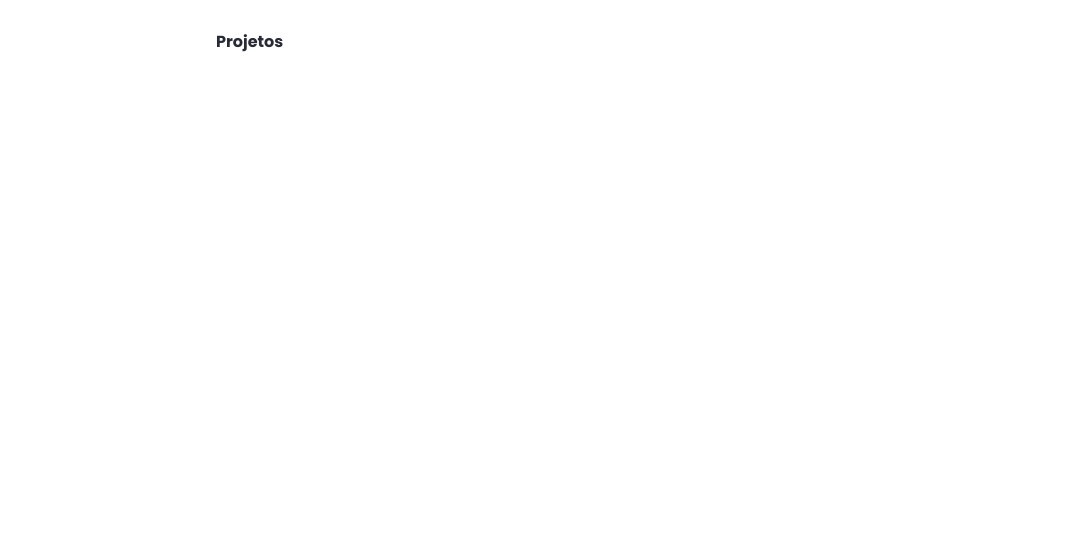
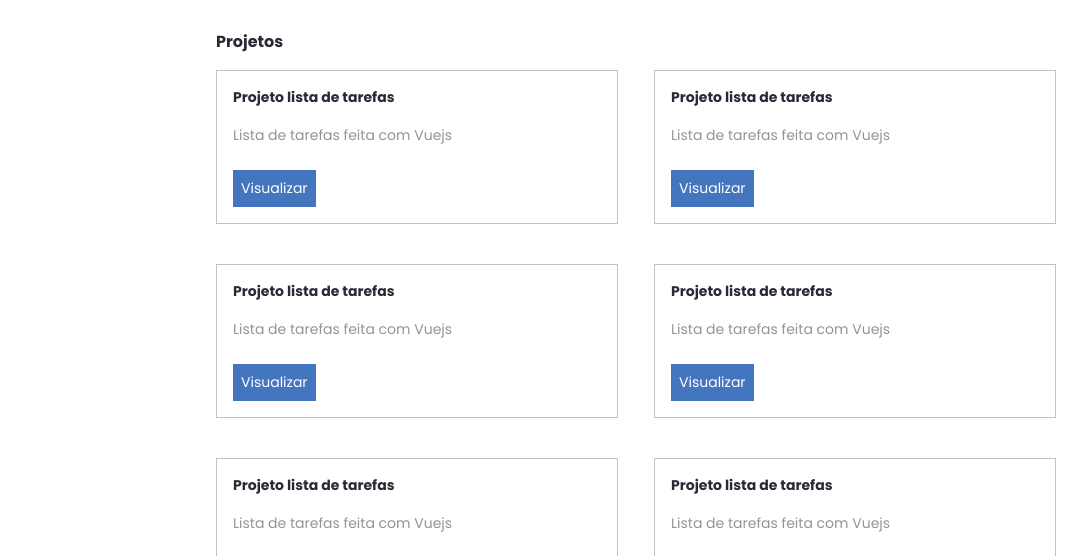
Before and after one commit to anameneiro/portfolio-styled-components, a React (Create React App) app: page / in a window 1280 px wide. Shown: the part 396-952 px from the top of the page, without its empty margins (96-1183 px from the left). Before the commit the page ends 800 px from the top, so only its background shows below. Built offline with nearby package versions, Linux system fonts and the light colour scheme.

Commit message:
Criando a seção de projetos e o componente de projeto

```diff
--- /dev/null
+++ b/src/components/Projeto/index.tsx
@@ -0,0 +1,17 @@
+
+import Paragrafo from "../Paragrafo";
+import Titulo from "../Titulo";
+
+import {Card, LinkBotao} from './styles'
+
+
+
+const Projeto = () => (
+    <Card>
+        <Titulo>Projeto lista de tarefas</Titulo>
+        <Paragrafo tipo="secundario">Lista de tarefas feita com Vuejs</Paragrafo>
+        <LinkBotao>Visualizar</LinkBotao>
+    </Card>
+)
+
+export default Projeto
--- /dev/null
+++ b/src/components/Projeto/styles.tsx
@@ -0,0 +1,17 @@
+import styled from "styled-components";
+
+export const Card = styled.div`
+    border: 1px solid #C1C1C1;
+    padding: 16px;
+`
+
+export const LinkBotao = styled.a`
+    color: #FFF;
+    font-size: 14px;
+    background-color: #4476BF;
+    text-decoration: none;
+    padding: 8px;
+    display: inline-block;
+    margin-top: 24px;
+    cursor: pointer;
+`;
--- a/src/containers/Projetos/index.tsx
+++ b/src/containers/Projetos/index.tsx
@@ -1,8 +1,37 @@
+import Projeto from "../../components/Projeto";
 import Titulo from "../../components/Titulo";
+
+import {Lista} from './styles'
 
 const Projetos = () => (
     <section>
         < Titulo fontSize={16}>Projetos</Titulo>
+        <Lista>
+            <li>
+                <Projeto/>
+            </li>
+            <li>
+                <Projeto/>
+            </li>
+            <li>
+                <Projeto/>
+            </li>
+            <li>
+                <Projeto/>
+            </li>
+            <li>
+                <Projeto/>
+            </li>
+            <li>
+                <Projeto/>
+            </li>
+            <li>
+                <Projeto/>
+            </li>
+            <li>
+                <Projeto/>
+            </li>
+        </Lista>
     </section>
 )
 
--- /dev/null
+++ b/src/containers/Projetos/styles.tsx
@@ -0,0 +1,15 @@
+import styled from "styled-components";
+
+export const Lista = styled.ul`
+    display: grid;
+    grid-template-columns: 1fr 1fr;
+    column-gap: 36px;
+    row-gap: 40px;
+
+    @media (max-width: 768px) {
+        grid-template-columns: 1fr;
+        column-gap: 0;
+        row-gap: 16px;
+    }
+
+`;
--- a/src/styles.tsx
+++ b/src/styles.tsx
@@ -6,6 +6,7 @@
         padding: 0;
         box-sizing: border-box;
         font-family: "Poppins", sans-serif;
+        list-style: none;
     }
 
     body{
```
